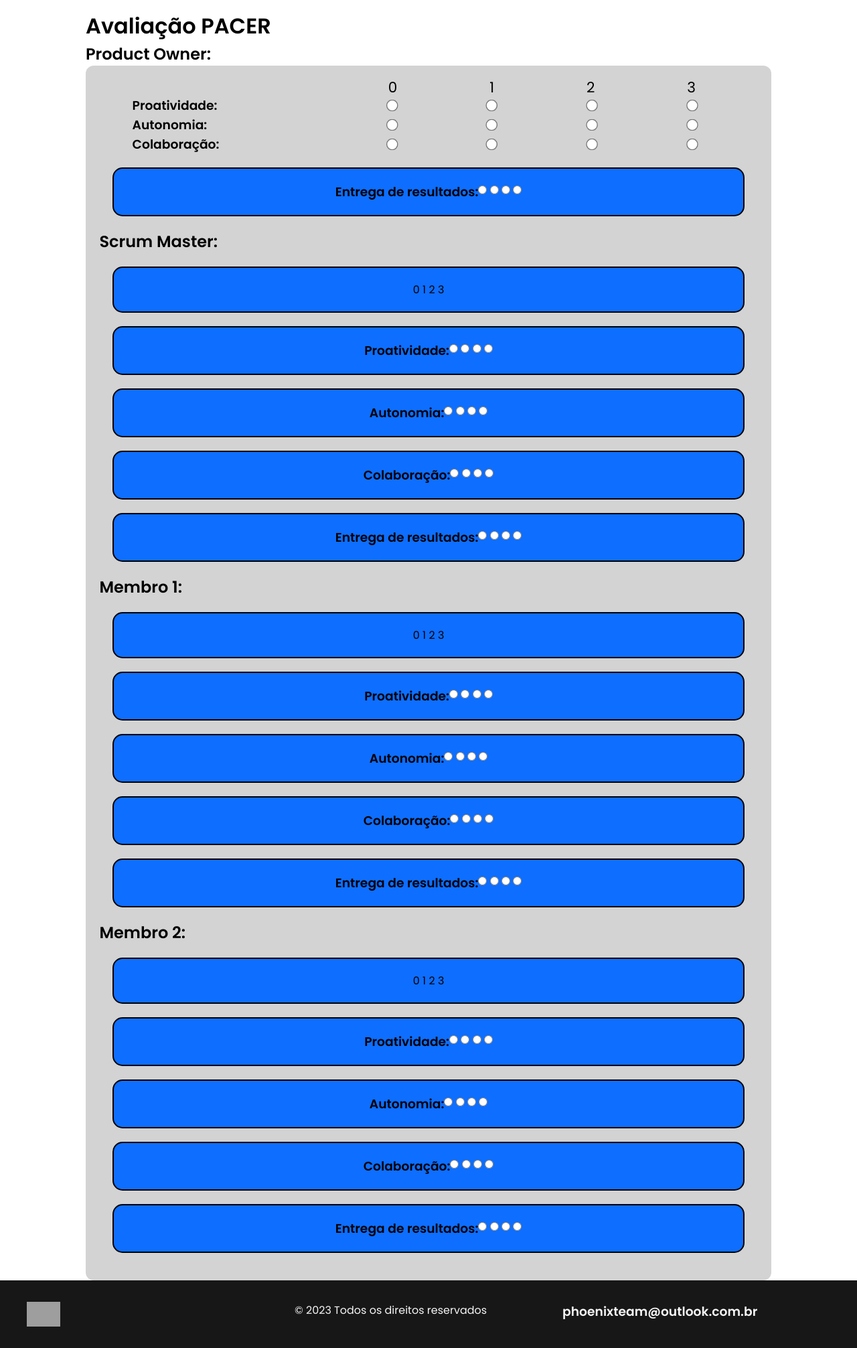
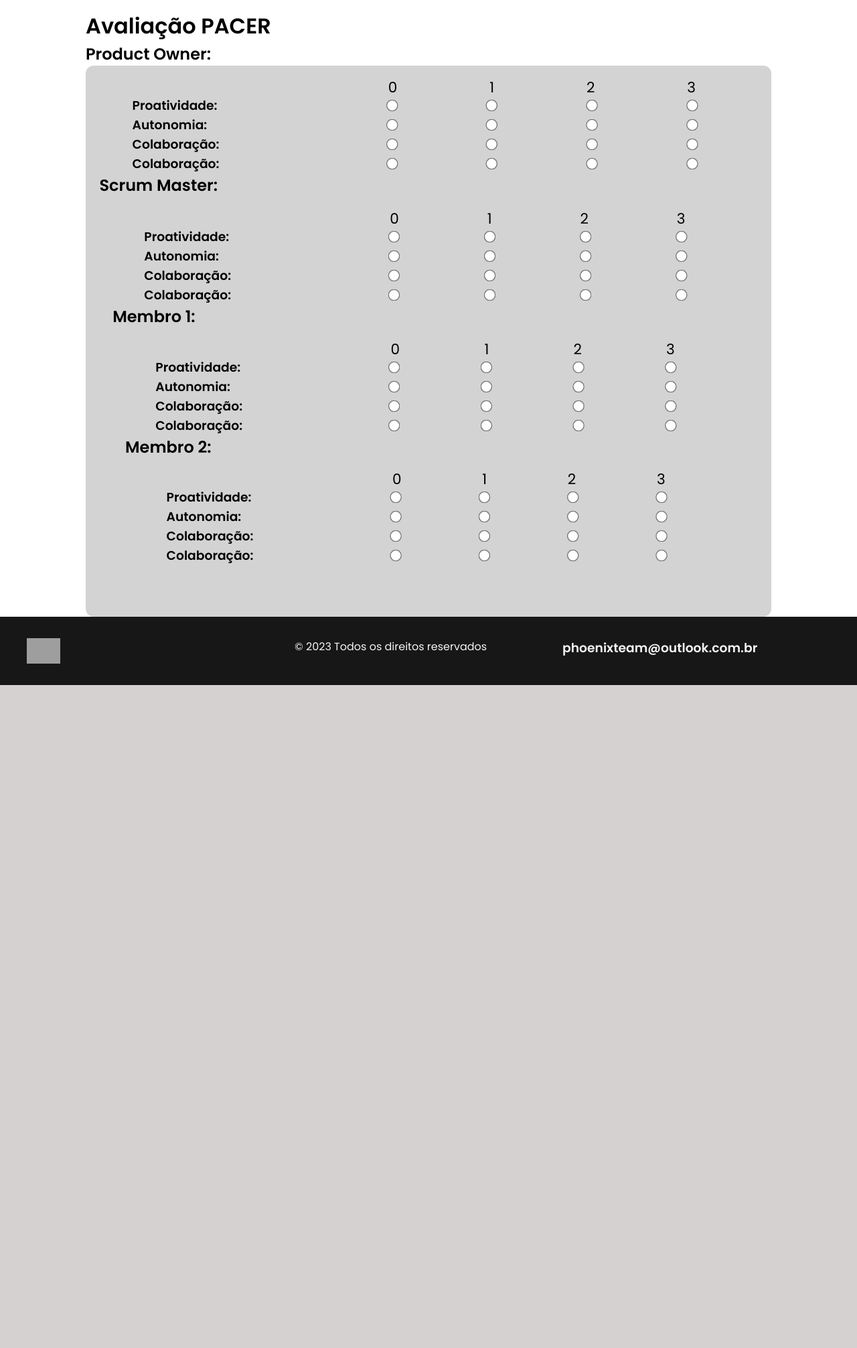
Before and after one commit to Phoenix-Team-Fatec/ScrumTutor, a Flask app: page /Pacer in a window 1280 px wide. Shown: the part 67-2080 px from the top of the page at 67% size. After the commit the page ends 1090 px from the top, so only its background shows below. Run offline with Flask 3, Linux system fonts and the light colour scheme; grey boxes are pictures that could not be loaded.

Commit message:
consertado cards

```diff
--- a/SPRINT 2/templates/pacer.html
+++ b/SPRINT 2/templates/pacer.html
@@ -48,193 +48,190 @@
                                     <input type="radio" id="nota3"ve name="limite" value="3">
                                 </div>
                     </div>
-                    <div class="card">
-                        <div class="card__ngc">
-                            <h3>Entrega de resultados:</h3>
+                    <div class="pacer_card">
+                        <div class="pacer_card__ngc">
+                            <h3>Colaboração:</h3>
                         </div>
-                                <div class="check">
-                                    <input type="radio" id="nota0"ve name="limite3" value="0">
-                                    <input type="radio" id="nota1"ve name="limite3" value="1">
-                                    <input type="radio" id="nota2"ve name="limite3" value="2">
-                                    <input type="radio" id="nota3"ve name="limite3" value="3">
+                                <div class="pacer_check">
+                                    <input type="radio" id="nota0"ve name="limite" value="0">
+                                    <input type="radio" id="nota1"ve name="limite" value="1">
+                                    <input type="radio" id="nota2"ve name="limite" value="2">
+                                    <input type="radio" id="nota3"ve name="limite" value="3">
                                 </div>
                     </div>
 
                 <h2>Scrum Master:</h2>
 
-                <div class="card_geral">
-                    <div class="card">
-                        <div class="card__ngc">
+                <div class="pacer_card_geral">
+                    <div class="pacer_card">
+                        <div class="pacer_card__ngc">
 
                         </div>
-                                <div class="check">
+                                <div class="pacer_check">
                                     <span>0</span>
                                     <span>1</span>
                                     <span>2</span>
                                     <span>3</span>
                                 </div>
                     </div>
-                    <div class="card">
-                        <div class="card__ngc">
+                    <div class="pacer_card">
+                        <div class="pacer_card__ngc">
                             <h3>Proatividade:</h3>
                         </div>
-                                <div class="check">
+                                <div class="pacer_check">
                                     <input type="radio" id="nota0"ve name="limite" value="0">
                                     <input type="radio" id="nota1"ve name="limite" value="1">
                                     <input type="radio" id="nota2"ve name="limite" value="2">
                                     <input type="radio" id="nota3"ve name="limite" value="3">
                                 </div>
                     </div>
-                    <div class="card">
-                        <div class="card__ngc">
+                    <div class="pacer_card">
+                        <div class="pacer_card__ngc">
                             <h3>Autonomia:</h3>
                         </div>
-                                <div class="check">
-                                    <input type="radio" id="nota0"ve name="limite1" value="0">
-                                    <input type="radio" id="nota1"ve name="limite1" value="1">
-                                    <input type="radio" id="nota2"ve name="limite1" value="2">
-                                    <input type="radio" id="nota3"ve name="limite1" value="3">
+                                <div class="pacer_check">
+                                    <input type="radio" id="nota0"ve name="limite" value="0">
+                                    <input type="radio" id="nota1"ve name="limite" value="1">
+                                    <input type="radio" id="nota2"ve name="limite" value="2">
+                                    <input type="radio" id="nota3"ve name="limite" value="3">
                                 </div>
                     </div>
-                    <div class="card">
-                        <div class="card__ngc">
+                    <div class="pacer_card">
+                        <div class="pacer_card__ngc">
                             <h3>Colaboração:</h3>
                         </div>
-                                <div class="check">
-                                    <input type="radio" id="nota0"ve name="limite2" value="0">
-                                    <input type="radio" id="nota1"ve name="limite2" value="1">
-                                    <input type="radio" id="nota2"ve name="limite2" value="2">
-                                    <input type="radio" id="nota3"ve name="limite2" value="3">
+                                <div class="pacer_check">
+                                    <input type="radio" id="nota0"ve name="limite" value="0">
+                                    <input type="radio" id="nota1"ve name="limite" value="1">
+                                    <input type="radio" id="nota2"ve name="limite" value="2">
+                                    <input type="radio" id="nota3"ve name="limite" value="3">
                                 </div>
                     </div>
-                    <div class="card">
-                        <div class="card__ngc">
-                            <h3>Entrega de resultados:</h3>
+                    <div class="pacer_card">
+                        <div class="pacer_card__ngc">
+                            <h3>Colaboração:</h3>
                         </div>
-                                <div class="check">
-                                    <input type="radio" id="nota0"ve name="limite3" value="0">
-                                    <input type="radio" id="nota1"ve name="limite3" value="1">
-                                    <input type="radio" id="nota2"ve name="limite3" value="2">
-                                    <input type="radio" id="nota3"ve name="limite3" value="3">
-                                </div>
+                                <div class="pacer_check">
+                                    <input type="radio" id="nota0"ve name="limite" value="0">
+                                    <input type="radio" id="nota1"ve name="limite" value="1">
+                                    <input type="radio" id="nota2"ve name="limite" value="2">
+                                    <input type="radio" id="nota3"ve name="limite" value="3">
                                 </div>
                     </div>
                 <h2>Membro 1:</h2>
 
-                <div class="card_geral">
-                    <div class="card">
-                        <div class="card__ngc">
+                <div class="pacer_card_geral">
+                    <div class="pacer_card">
+                        <div class="pacer_card__ngc">
 
                         </div>
-                                <div class="check">
+                                <div class="pacer_check">
                                     <span>0</span>
                                     <span>1</span>
                                     <span>2</span>
                                     <span>3</span>
                                 </div>
                     </div>
-                    <div class="card">
-                        <div class="card__ngc">
+                    <div class="pacer_card">
+                        <div class="pacer_card__ngc">
                             <h3>Proatividade:</h3>
                         </div>
-                                <div class="check">
+                                <div class="pacer_check">
                                     <input type="radio" id="nota0"ve name="limite" value="0">
                                     <input type="radio" id="nota1"ve name="limite" value="1">
                                     <input type="radio" id="nota2"ve name="limite" value="2">
                                     <input type="radio" id="nota3"ve name="limite" value="3">
                                 </div>
                     </div>
-                    <div class="card">
-                        <div class="card__ngc">
+                    <div class="pacer_card">
+                        <div class="pacer_card__ngc">
                             <h3>Autonomia:</h3>
                         </div>
-                                <div class="check">
-                                    <input type="radio" id="nota0"ve name="limite1" value="0">
-                                    <input type="radio" id="nota1"ve name="limite1" value="1">
-                                    <input type="radio" id="nota2"ve name="limite1" value="2">
-                                    <input type="radio" id="nota3"ve name="limite1" value="3">
+                                <div class="pacer_check">
+                                    <input type="radio" id="nota0"ve name="limite" value="0">
+                                    <input type="radio" id="nota1"ve name="limite" value="1">
+                                    <input type="radio" id="nota2"ve name="limite" value="2">
+                                    <input type="radio" id="nota3"ve name="limite" value="3">
                                 </div>
                     </div>
-                    <div class="card">
-                        <div class="card__ngc">
+                    <div class="pacer_card">
+                        <div class="pacer_card__ngc">
                             <h3>Colaboração:</h3>
                         </div>
-                                <div class="check">
-                                    <input type="radio" id="nota0"ve name="limite2" value="0">
-                                    <input type="radio" id="nota1"ve name="limite2" value="1">
-                                    <input type="radio" id="nota2"ve name="limite2" value="2">
-                                    <input type="radio" id="nota3"ve name="limite2" value="3">
+                                <div class="pacer_check">
+                                    <input type="radio" id="nota0"ve name="limite" value="0">
+                                    <input type="radio" id="nota1"ve name="limite" value="1">
+                                    <input type="radio" id="nota2"ve name="limite" value="2">
+                                    <input type="radio" id="nota3"ve name="limite" value="3">
                                 </div>
                     </div>
-                    <div class="card">
-                        <div class="card__ngc">
-                            <h3>Entrega de resultados:</h3>
+                    <div class="pacer_card">
+                        <div class="pacer_card__ngc">
+                            <h3>Colaboração:</h3>
                         </div>
-                                <div class="check">
-                                    <input type="radio" id="nota0"ve name="limite3" value="0">
-                                    <input type="radio" id="nota1"ve name="limite3" value="1">
-                                    <input type="radio" id="nota2"ve name="limite3" value="2">
-                                    <input type="radio" id="nota3"ve name="limite3" value="3">
-                                </div>
+                                <div class="pacer_check">
+                                    <input type="radio" id="nota0"ve name="limite" value="0">
+                                    <input type="radio" id="nota1"ve name="limite" value="1">
+                                    <input type="radio" id="nota2"ve name="limite" value="2">
+                                    <input type="radio" id="nota3"ve name="limite" value="3">
                                 </div>
                     </div>
                 <h2>Membro 2:</h2>
 
-                <div class="card_geral">
-                    <div class="card">
-                        <div class="card__ngc">
+                <div class="pacer_card_geral">
+                    <div class="pacer_card">
+                        <div class="pacer_card__ngc">
 
                         </div>
-                                <div class="check">
+                                <div class="pacer_check">
                                     <span>0</span>
                                     <span>1</span>
                                     <span>2</span>
                                     <span>3</span>
                                 </div>
                     </div>
-                    <div class="card">
-                        <div class="card__ngc">
+                    <div class="pacer_card">
+                        <div class="pacer_card__ngc">
                             <h3>Proatividade:</h3>
                         </div>
-                                <div class="check">
+                                <div class="pacer_check">
                                     <input type="radio" id="nota0"ve name="limite" value="0">
                                     <input type="radio" id="nota1"ve name="limite" value="1">
                                     <input type="radio" id="nota2"ve name="limite" value="2">
                                     <input type="radio" id="nota3"ve name="limite" value="3">
                                 </div>
                     </div>
-                    <div class="card">
-                        <div class="card__ngc">
+                    <div class="pacer_card">
+                        <div class="pacer_card__ngc">
                             <h3>Autonomia:</h3>
                         </div>
-                                <div class="check">
-                                    <input type="radio" id="nota0"ve name="limite1" value="0">
-                                    <input type="radio" id="nota1"ve name="limite1" value="1">
-                                    <input type="radio" id="nota2"ve name="limite1" value="2">
-                                    <input type="radio" id="nota3"ve name="limite1" value="3">
+                                <div class="pacer_check">
+                                    <input type="radio" id="nota0"ve name="limite" value="0">
+                                    <input type="radio" id="nota1"ve name="limite" value="1">
+                                    <input type="radio" id="nota2"ve name="limite" value="2">
+                                    <input type="radio" id="nota3"ve name="limite" value="3">
                                 </div>
                     </div>
-                    <div class="card">
-                        <div class="card__ngc">
+                    <div class="pacer_card">
+                        <div class="pacer_card__ngc">
                             <h3>Colaboração:</h3>
                         </div>
-                                <div class="check">
-                                    <input type="radio" id="nota0"ve name="limite2" value="0">
-                                    <input type="radio" id="nota1"ve name="limite2" value="1">
-                                    <input type="radio" id="nota2"ve name="limite2" value="2">
-                                    <input type="radio" id="nota3"ve name="limite2" value="3">
+                                <div class="pacer_check">
+                                    <input type="radio" id="nota0"ve name="limite" value="0">
+                                    <input type="radio" id="nota1"ve name="limite" value="1">
+                                    <input type="radio" id="nota2"ve name="limite" value="2">
+                                    <input type="radio" id="nota3"ve name="limite" value="3">
                                 </div>
                     </div>
-                    <div class="card">
-                        <div class="card__ngc">
-                            <h3>Entrega de resultados:</h3>
+                    <div class="pacer_card">
+                        <div class="pacer_card__ngc">
+                            <h3>Colaboração:</h3>
                         </div>
-                                <div class="check">
-                                    <input type="radio" id="nota0"ve name="limite3" value="0">
-                                    <input type="radio" id="nota1"ve name="limite3" value="1">
-                                    <input type="radio" id="nota2"ve name="limite3" value="2">
-                                    <input type="radio" id="nota3"ve name="limite3" value="3">
-                                </div>
+                                <div class="pacer_check">
+                                    <input type="radio" id="nota0"ve name="limite" value="0">
+                                    <input type="radio" id="nota1"ve name="limite" value="1">
+                                    <input type="radio" id="nota2"ve name="limite" value="2">
+                                    <input type="radio" id="nota3"ve name="limite" value="3">
                                 </div>
                     </div>
 {% endblock %}
```
Lines whose indentation alone changed are shown as unchanged.
